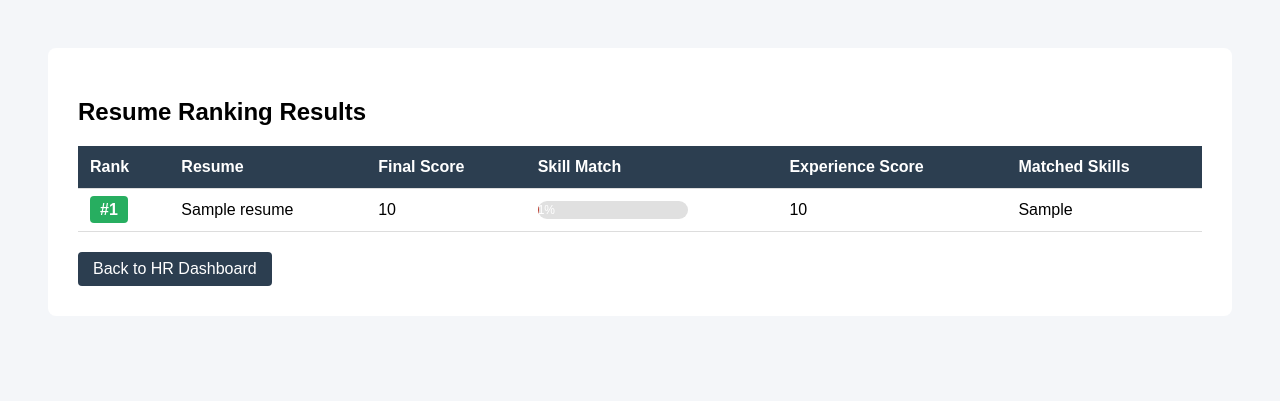
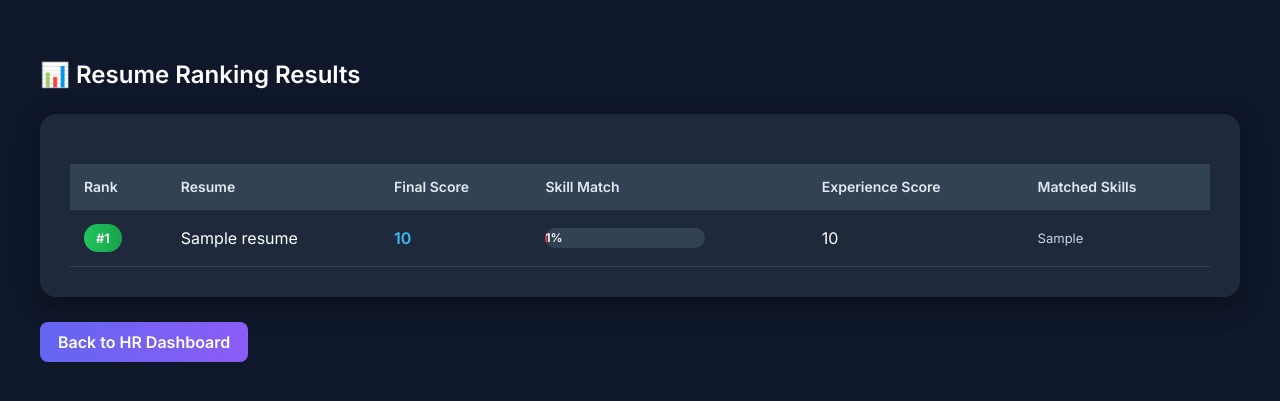
Before and after one commit to MANISH-K-07/SphinxATS, a Flask app: template templates/results.html in a window 1280 px wide. Shown: the top 401 px of the page. Run offline with Flask 3, Linux system fonts and the light colour scheme; the template is opened without the code that fills it: most values are stand-ins (such as "Sample title", 1, 10 or a date in 2020).

Commit message:
Migrate to cohesive product style

```diff
--- a/templates/results.html
+++ b/templates/results.html
@@ -1,60 +1,157 @@
 <!DOCTYPE html>
 <html>
 <head>
-    <title>Ranking Results</title>
+    <title>Ranking Results - SphinxATS</title>
+    <link href="https://fonts.googleapis.com/css2?family=Inter:wght@400;600&display=swap" rel="stylesheet">
+
     <style>
-        body { font-family: Arial; background: #f4f6f9; padding: 40px; }
-        .container { max-width: 1200px; margin: auto; background: white; padding: 30px; border-radius: 8px; }
-        table { width: 100%; border-collapse: collapse; margin-top: 20px; }
-        th, td { padding: 12px; border-bottom: 1px solid #ddd; text-align: left; }
-        th { background: #2c3e50; color: white; }
-        tr:hover { background: #f2f2f2; }
+        * {
+            font-family: 'Inter', sans-serif;
+            box-sizing: border-box;
+        }
 
+        body {
+            margin: 0;
+            padding: 40px;
+            background: #0f172a;
+            color: white;
+        }
+
+        .container {
+            max-width: 1200px;
+            margin: auto;
+        }
+
+        h2 {
+            margin-bottom: 25px;
+        }
+
+        .card {
+            background: #1e293b;
+            padding: 30px;
+            border-radius: 16px;
+            box-shadow: 0 8px 25px rgba(0,0,0,0.35);
+        }
+
+        table {
+            width: 100%;
+            border-collapse: collapse;
+            margin-top: 20px;
+        }
+
+        th, td {
+            padding: 14px;
+            text-align: left;
+        }
+
+        th {
+            background: #334155;
+            font-weight: 600;
+            font-size: 14px;
+            color: #e2e8f0;
+        }
+
+        tr {
+            border-bottom: 1px solid #334155;
+            transition: 0.2s ease;
+        }
+
+        tr:hover {
+            background: rgba(99,102,241,0.08);
+        }
+
+        /* Rank badge styling */
         .rank-badge {
             font-weight: bold;
-            color: white;
-            padding: 5px 10px;
-            border-radius: 4px;
+            padding: 6px 12px;
+            border-radius: 20px;
+            font-size: 13px;
+            display: inline-block;
         }
 
-        .rank-1 { background: #27ae60; }
-        .rank-2 { background: #2980b9; }
-        .rank-3 { background: #8e44ad; }
+        .rank-1 {
+            background: linear-gradient(90deg, #22c55e, #16a34a);
+        }
 
+        .rank-2 {
+            background: linear-gradient(90deg, #3b82f6, #2563eb);
+        }
+
+        .rank-3 {
+            background: linear-gradient(90deg, #a855f7, #7e22ce);
+        }
+
+        .rank-default {
+            background: #475569;
+        }
+
+        /* Progress Bar */
         .progress-container {
-            background: #e0e0e0;
+            background: #334155;
             border-radius: 20px;
             overflow: hidden;
-            height: 18px;
-            width: 150px;
+            height: 20px;
+            width: 160px;
         }
 
         .progress-bar {
             height: 100%;
+            font-size: 12px;
+            line-height: 20px;
             text-align: center;
             color: white;
-            font-size: 12px;
-            line-height: 18px;
+            font-weight: 600;
+            transition: width 0.5s ease;
         }
 
-        .green { background: #27ae60; }
-        .yellow { background: #f39c12; }
-        .red { background: #c0392b; }
+        .green {
+            background: linear-gradient(90deg, #22c55e, #16a34a);
+        }
+
+        .yellow {
+            background: linear-gradient(90deg, #facc15, #eab308);
+        }
+
+        .red {
+            background: linear-gradient(90deg, #ef4444, #dc2626);
+        }
 
         .back {
-            margin-top: 20px;
+            margin-top: 25px;
             display: inline-block;
             text-decoration: none;
-            background: #2c3e50;
+            background: linear-gradient(90deg, #6366f1, #8b5cf6);
             color: white;
-            padding: 8px 15px;
-            border-radius: 4px;
+            padding: 10px 18px;
+            border-radius: 8px;
+            font-weight: 600;
+            transition: 0.3s ease;
         }
+
+        .back:hover {
+            transform: translateY(-2px);
+            box-shadow: 0 6px 15px rgba(99,102,241,0.4);
+        }
+
+        .skills {
+            color: #cbd5e1;
+            font-size: 13px;
+        }
+
+        .score-highlight {
+            font-weight: 600;
+            color: #38bdf8;
+        }
+
     </style>
 </head>
+
 <body>
+
     <div class="container">
-        <h2>Resume Ranking Results</h2>
+        <h2>📊 Resume Ranking Results</h2>
+
+        <div class="card">
 
             <table>
                 <tr>
@@ -68,15 +165,24 @@
 
                 {% for resume in ranked %}
                 <tr>
+
                     <td>
-                    <span class="rank-badge rank-{{ loop.index if loop.index <= 3 else '' }}">
-                        #{{ loop.index }}
-                    </span>
+                        {% if loop.index == 1 %}
+                            <span class="rank-badge rank-1">#1</span>
+                        {% elif loop.index == 2 %}
+                            <span class="rank-badge rank-2">#2</span>
+                        {% elif loop.index == 3 %}
+                            <span class="rank-badge rank-3">#3</span>
+                        {% else %}
+                            <span class="rank-badge rank-default">#{{ loop.index }}</span>
+                        {% endif %}
                     </td>
 
                     <td>{{ resume.name }}</td>
 
-                <td>{{ resume.final_score }}</td>
+                    <td class="score-highlight">
+                        {{ resume.final_score }}
+                    </td>
 
                     <td>
                         <div class="progress-container">
@@ -97,12 +203,20 @@
 
                     <td>{{ resume.exp_score }}</td>
 
-                <td>{{ resume.matched_skills | join(", ") }}</td>
+                    <td class="skills">
+                        {{ resume.matched_skills | join(", ") }}
+                    </td>
+
                 </tr>
                 {% endfor %}
+
             </table>
 
+        </div>
+
         <a class="back" href="/hr">Back to HR Dashboard</a>
+
     </div>
+
 </body>
 </html>
```
Also changed, not shown: templates/message.html (+93 -14 lines). Lines whose indentation alone changed are shown as unchanged.
